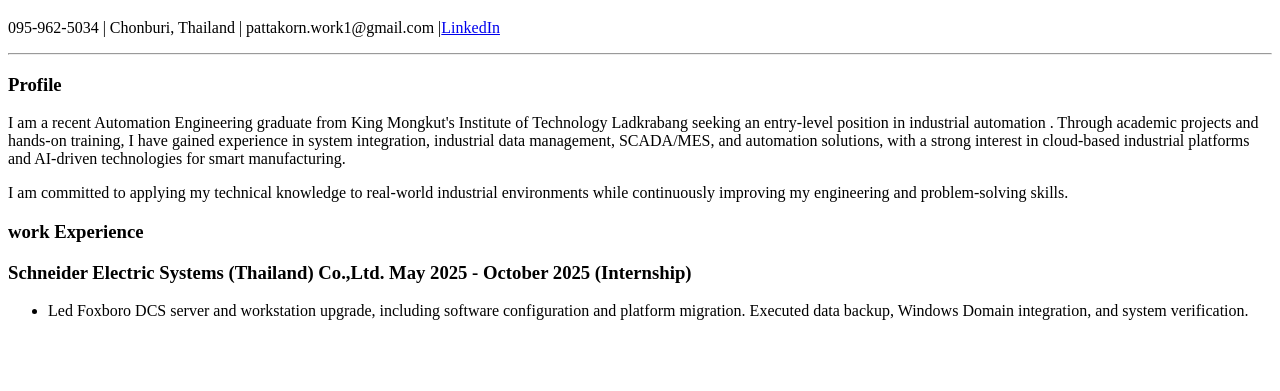
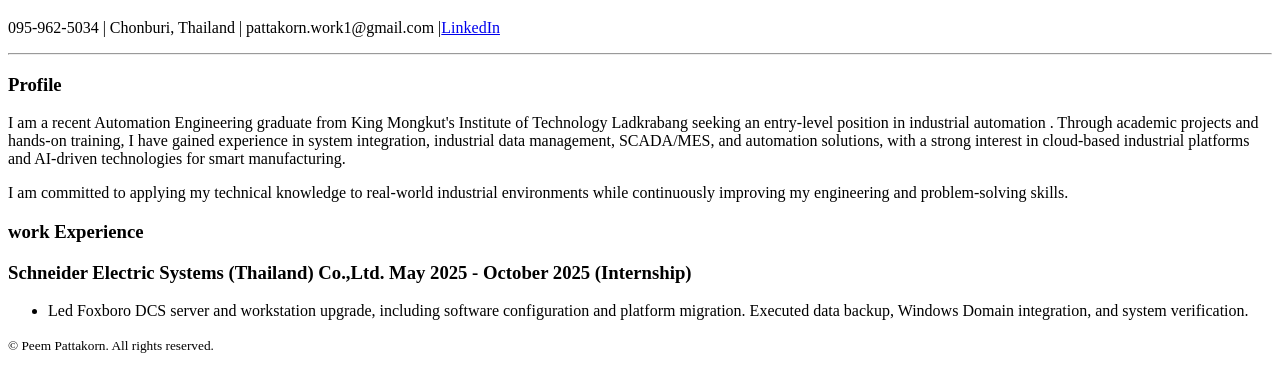
Before and after one commit to peempat/Portfolio, a plain HTML site: page index.html in a window 1280 px wide. Shown: the part 253-644 px from the top of the page. Drawn offline with Linux system fonts and the light colour scheme.

Commit message:
add footer

```diff
--- a/index.html
+++ b/index.html
@@ -19,6 +19,9 @@
     <ul>
         <li>Led Foxboro DCS server and workstation upgrade, including software configuration and platform migration. Executed data backup, Windows Domain integration, and system verification. </li>
     </ul>
+    <footer>
+        <small>© Peem Pattakorn. All rights reserved.</small>
+    </footer>
  </body>
 <!-- TODO 3: Take screenshots of your project previews and add the images to the images folder -->
 
```
